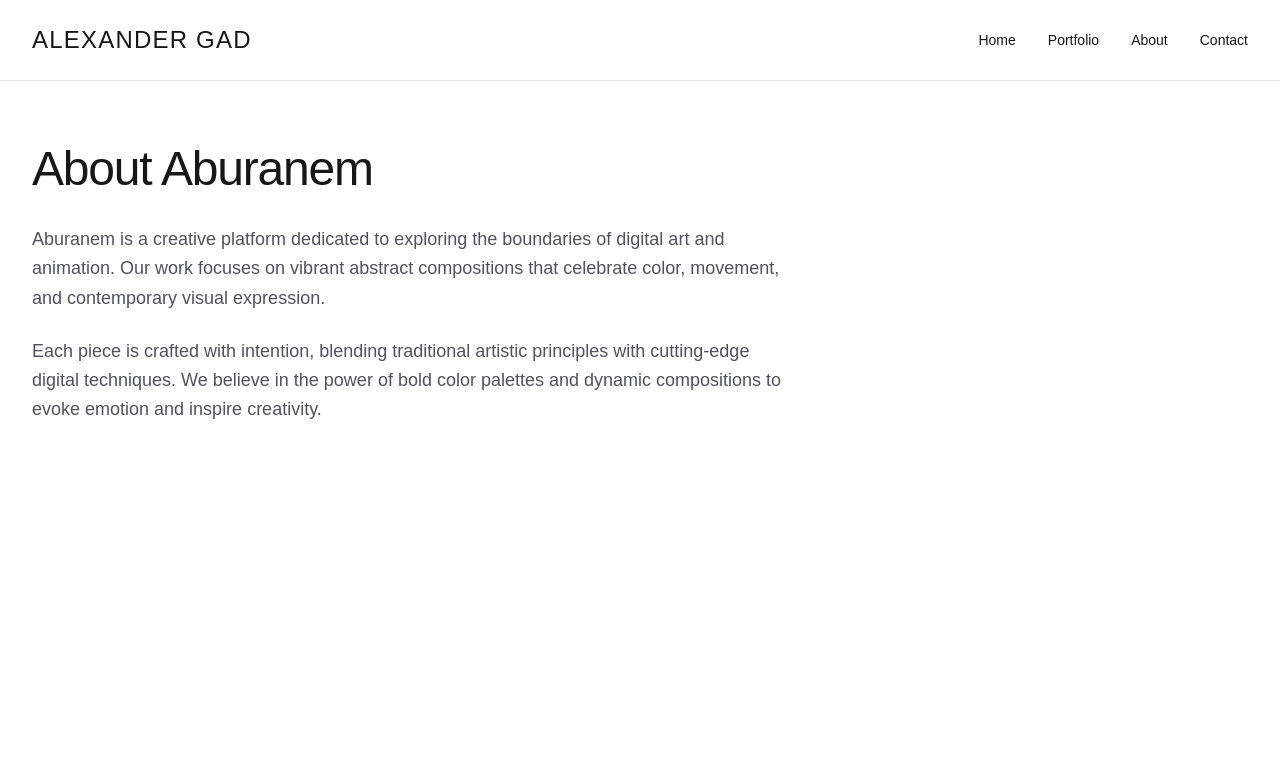
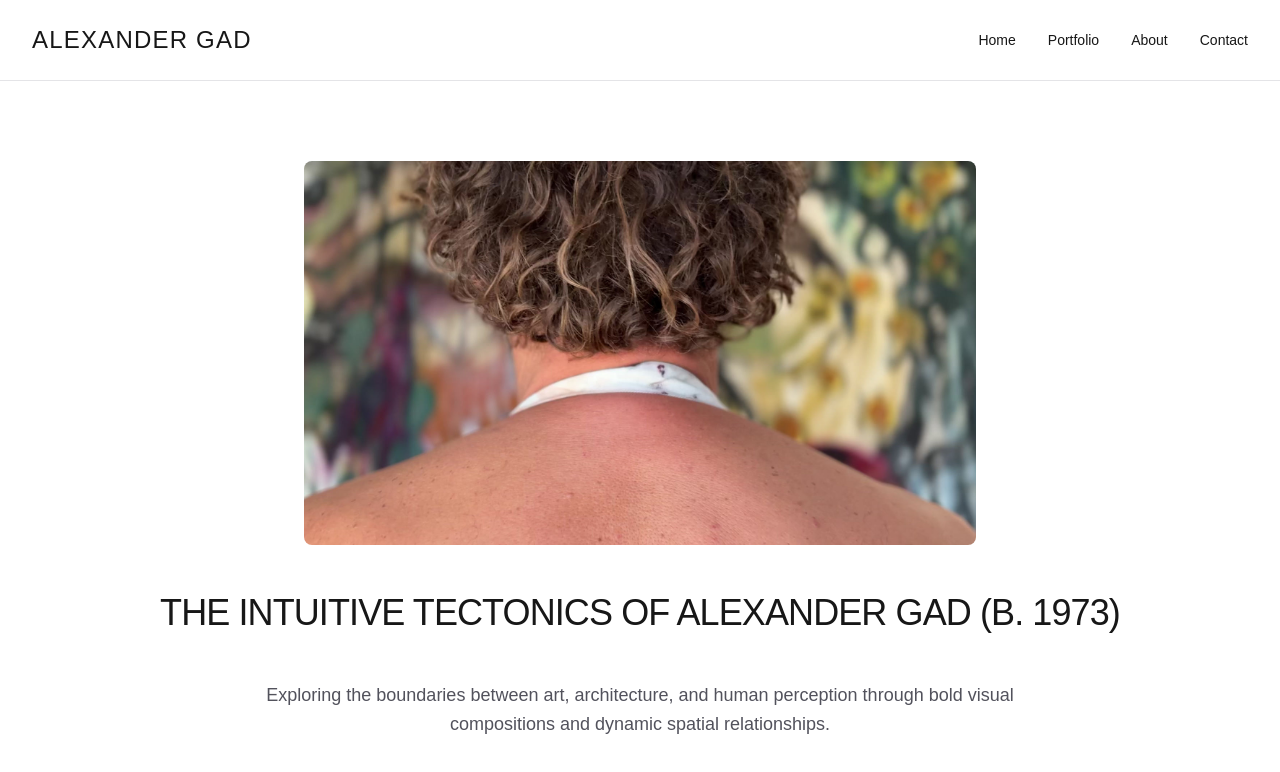
Before and after one commit to asets-gobizit/aburanem, a Next.js app: page /about in a window 1280 px wide. Shown: the top 772 px of the page. Built offline with nearby package versions, Linux system fonts and the light colour scheme.

Commit message:
Fix: Update About page with correct title and image - 'The Intuitive Tectonics of Alexander Gad (B. 1973)'

```diff
--- a/app/about/page.tsx
+++ b/app/about/page.tsx
@@ -1,19 +1,37 @@
 'use client';
+
+import Image from "next/image";
 
 export default function About() {
   return (
     <main className="flex-1 bg-white dark:bg-zinc-950">
-      <section className="max-w-7xl mx-auto px-8 py-16">
-        <h2 className="text-4xl md:text-5xl font-light tracking-tight mb-8">About Aburanem</h2>
-        <div className="prose prose-invert max-w-3xl">
-          <p className="text-lg text-zinc-600 dark:text-zinc-400 leading-relaxed mb-6">
-            Aburanem is a creative platform dedicated to exploring the boundaries of digital art and animation.
-            Our work focuses on vibrant abstract compositions that celebrate color, movement, and contemporary visual expression.
-          </p>
-          <p className="text-lg text-zinc-600 dark:text-zinc-400 leading-relaxed mb-6">
-            Each piece is crafted with intention, blending traditional artistic principles with cutting-edge digital techniques.
-            We believe in the power of bold color palettes and dynamic compositions to evoke emotion and inspire creativity.
-          </p>
+      <section className="w-full py-20">
+        <div className="max-w-7xl mx-auto px-8">
+          {/* Featured Image */}
+          <div className="flex justify-center mb-12">
+            <div className="relative w-full max-w-2xl h-96">
+              <Image
+                src="/graphics/4ffbba_1c5e3868b8db4f8c8a846253fe346163f000.jpg"
+                alt="The Intuitive Tectonics of Alexander Gad"
+                fill
+                className="object-cover rounded-lg"
+              />
+            </div>
+          </div>
+
+          {/* Title */}
+          <div className="text-center mb-12">
+            <h2 className="text-3xl md:text-4xl font-light tracking-tight">
+              THE INTUITIVE TECTONICS OF ALEXANDER GAD (B. 1973)
+            </h2>
+          </div>
+
+          {/* Content */}
+          <div className="max-w-3xl mx-auto prose dark:prose-invert">
+            <p className="text-lg text-zinc-600 dark:text-zinc-400 leading-relaxed text-center">
+              Exploring the boundaries between art, architecture, and human perception through bold visual compositions and dynamic spatial relationships.
+            </p>
+          </div>
         </div>
       </section>
     </main>
```
